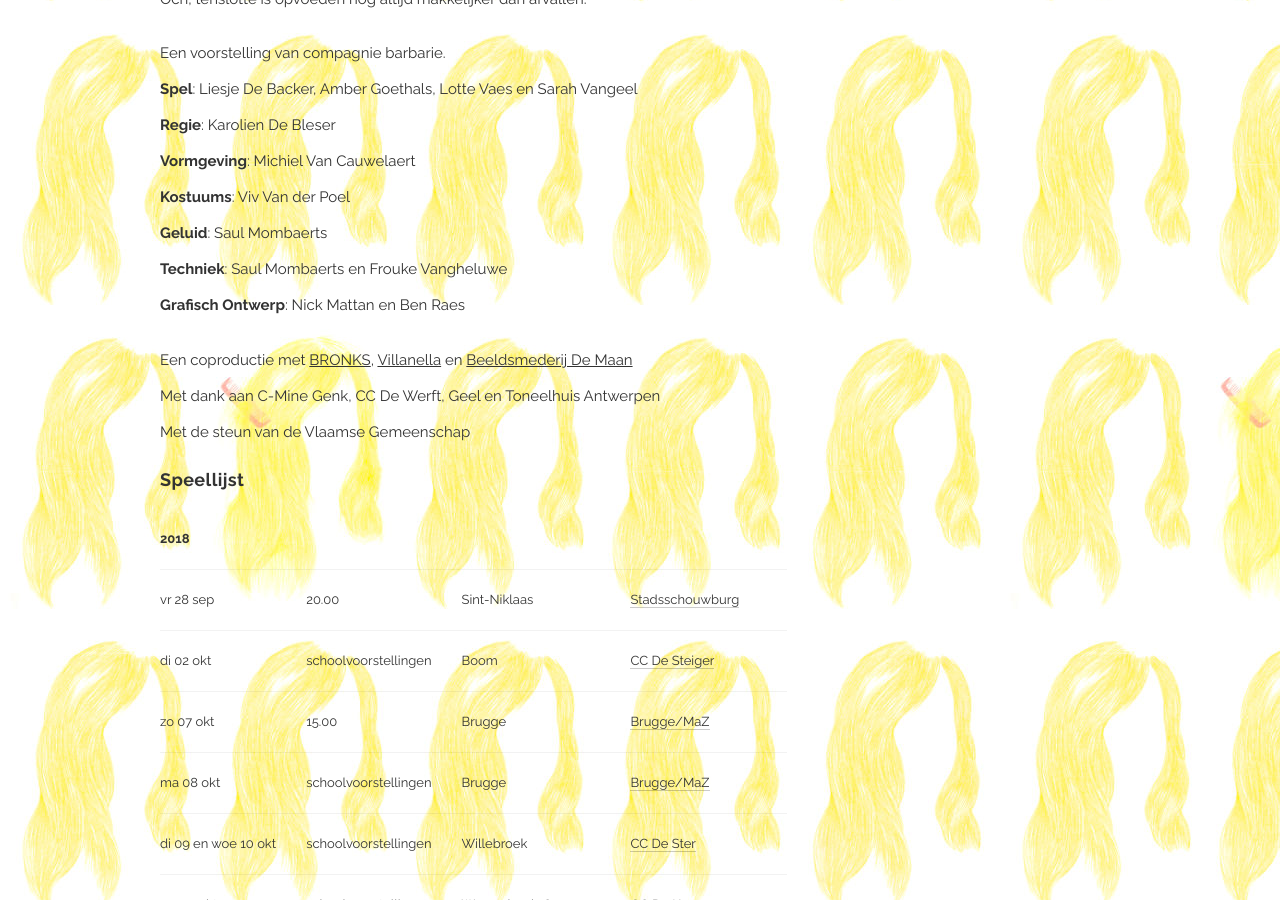
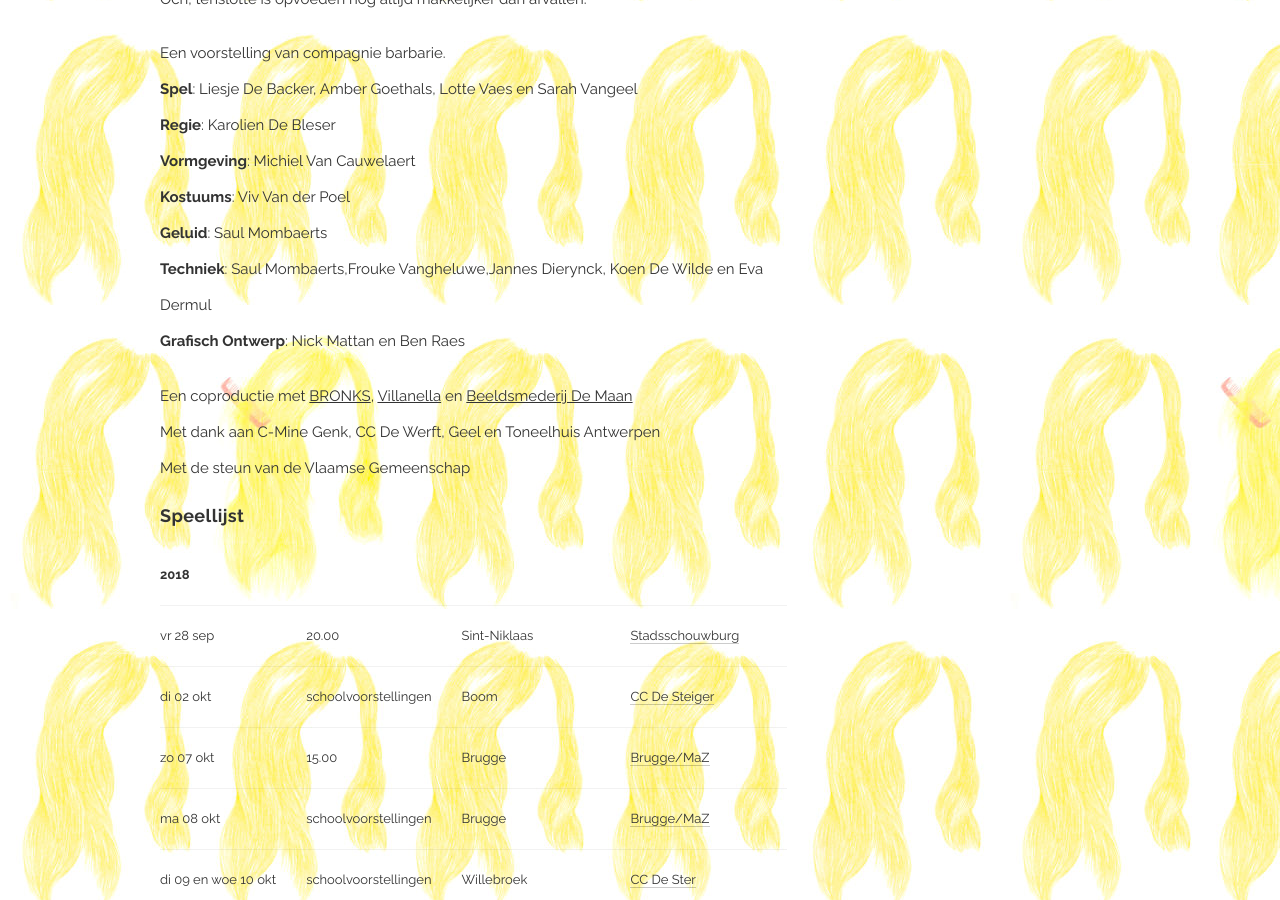
Before and after one commit to ciebarbarie/ciebarbarie, a Jekyll site: the page built from voorstellingen/modders.md, in a window 1280 px wide and 900 px high, scrolled down 1491 px. Built offline with Jekyll 4.4.1, drawn with Linux system fonts in a browser that asks for light colours; nearby versions of some CDN libraries; some web fonts are replaced; library files that are not in the unit come from our copies.

Commit message:
Update modders.md

```diff
--- a/voorstellingen/modders.md
+++ b/voorstellingen/modders.md
@@ -39,7 +39,7 @@ Een voorstelling van compagnie barbarie.<br>
 **Vormgeving**: Michiel Van Cauwelaert<br>
 **Kostuums**: Viv Van der Poel<br>
 **Geluid**: Saul Mombaerts<br>
-**Techniek**: Saul Mombaerts en Frouke Vangheluwe<br>
+**Techniek**: Saul Mombaerts,Frouke Vangheluwe,Jannes Dierynck, Koen De Wilde en Eva Dermul<br>
 **Grafisch Ontwerp**: Nick Mattan en Ben Raes<br>
 
 Een coproductie met <a href="http://www.bronks.be/nl/">BRONKS</a>, <a href="https://www.destudio.com/">Villanella</a> en <a href="http://www.demaan.be/">Beeldsmederij De Maan</a><br>
```
